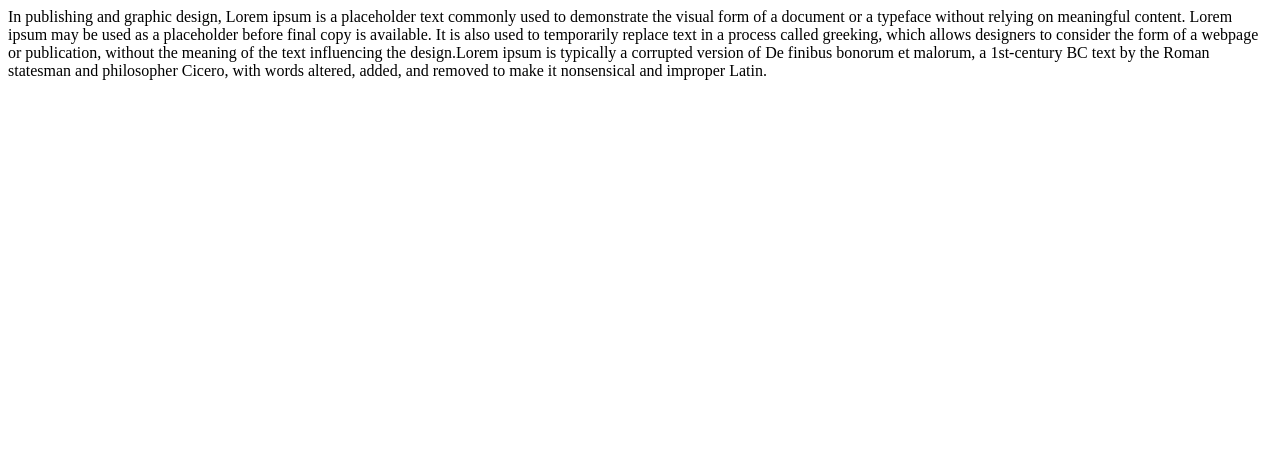
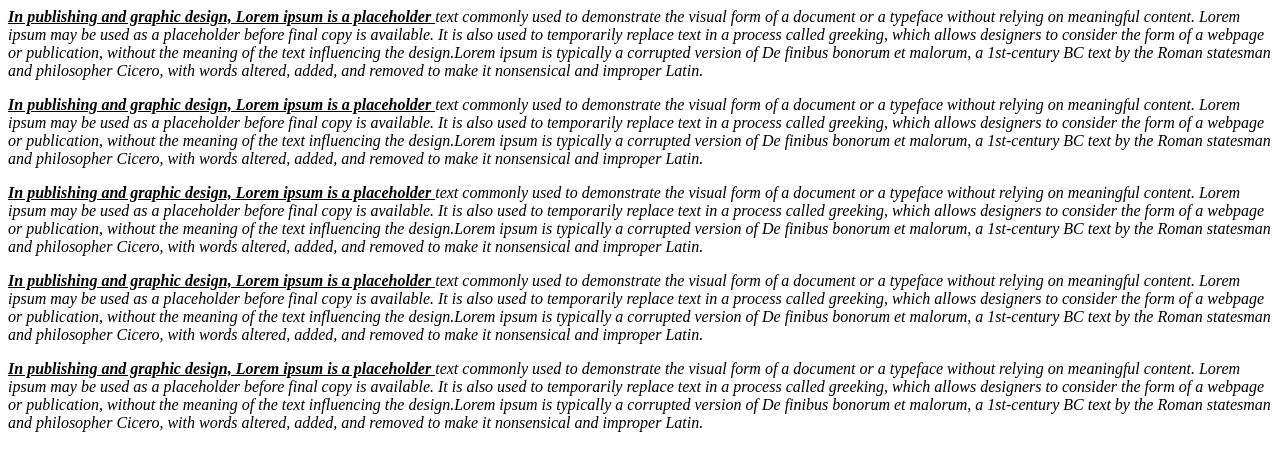
Before and after one commit to niharika1234567/activity1.html, a plain HTML site: page ques2.html in a window 1280 px wide. Drawn offline with Linux system fonts and the light colour scheme.

Commit message:
Update ques2.html

```diff
--- a/ques2.html
+++ b/ques2.html
@@ -1,5 +1,32 @@
-<p>In publishing and graphic design, Lorem ipsum is a placeholder text commonly used to demonstrate the visual form of a document or a typeface without relying on
+<DOCTTYPE html>
+  <html>
+    <head>
+      <body>
+        <p><i><u><b>In publishing and graphic design, Lorem ipsum is a placeholder </u></b>text commonly used to demonstrate the visual form of a document or a typeface without relying on
   meaningful content. Lorem ipsum may be used as a placeholder before final copy is available. It is also used to temporarily replace text in a process called greeking,
   which allows designers to consider the form of a webpage or publication, without the meaning of the text influencing the design.Lorem ipsum is typically a corrupted
   version of De finibus bonorum et malorum, a 1st-century BC text by the Roman statesman and philosopher Cicero, with words altered, added, and removed to make it
-  nonsensical and improper Latin.</p>
+  nonsensical and improper Latin.</p></i>
+       <p align left><i><u><b>In publishing and graphic design, Lorem ipsum is a placeholder </u></b>text commonly used to demonstrate the visual form of a document or a typeface without relying on
+  meaningful content. Lorem ipsum may be used as a placeholder before final copy is available. It is also used to temporarily replace text in a process called greeking,
+  which allows designers to consider the form of a webpage or publication, without the meaning of the text influencing the design.Lorem ipsum is typically a corrupted
+  version of De finibus bonorum et malorum, a 1st-century BC text by the Roman statesman and philosopher Cicero, with words altered, added, and removed to make it
+  nonsensical and improper Latin.</p></i>
+      <p align centre><i><u><b>In publishing and graphic design, Lorem ipsum is a placeholder </u></b>text commonly used to demonstrate the visual form of a document or a typeface without relying on
+  meaningful content. Lorem ipsum may be used as a placeholder before final copy is available. It is also used to temporarily replace text in a process called greeking,
+  which allows designers to consider the form of a webpage or publication, without the meaning of the text influencing the design.Lorem ipsum is typically a corrupted
+  version of De finibus bonorum et malorum, a 1st-century BC text by the Roman statesman and philosopher Cicero, with words altered, added, and removed to make it
+  nonsensical and improper Latin.</p></i>
+      <p align right><i><u><b>In publishing and graphic design, Lorem ipsum is a placeholder </u></b>text commonly used to demonstrate the visual form of a document or a typeface without relying on
+  meaningful content. Lorem ipsum may be used as a placeholder before final copy is available. It is also used to temporarily replace text in a process called greeking,
+  which allows designers to consider the form of a webpage or publication, without the meaning of the text influencing the design.Lorem ipsum is typically a corrupted
+  version of De finibus bonorum et malorum, a 1st-century BC text by the Roman statesman and philosopher Cicero, with words altered, added, and removed to make it
+  nonsensical and improper Latin.</p></i>
+     <p><i><u><b>In publishing and graphic design, Lorem ipsum is a placeholder </u></b>text commonly used to demonstrate the visual form of a document or a typeface without relying on
+  meaningful content. Lorem ipsum may be used as a placeholder before final copy is available. It is also used to temporarily replace text in a process called greeking,
+  which allows designers to consider the form of a webpage or publication, without the meaning of the text influencing the design.Lorem ipsum is typically a corrupted
+  version of De finibus bonorum et malorum, a 1st-century BC text by the Roman statesman and philosopher Cicero, with words altered, added, and removed to make it
+  nonsensical and improper Latin.</p></i>
+</html>
+</head>
+</body>
```
